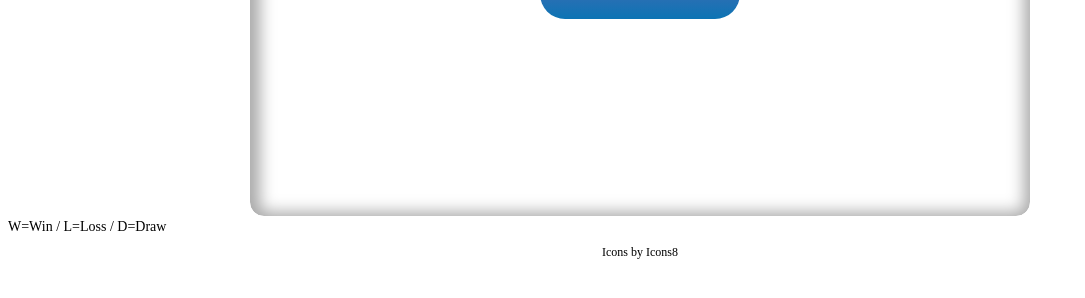
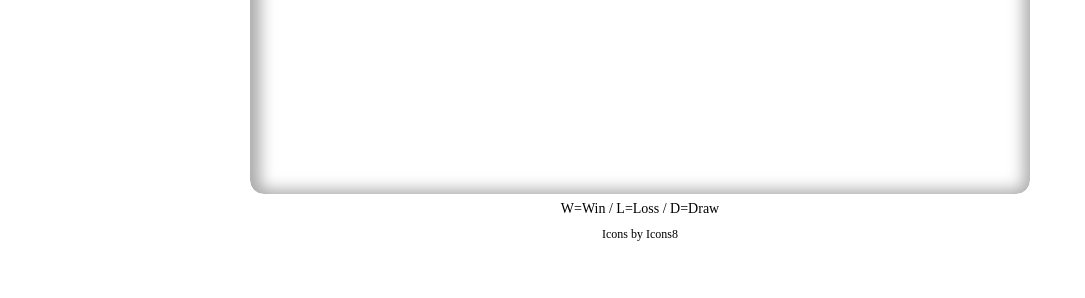
Before and after one commit to rud-y/rockpaperscissors, a plain HTML site: page index.html in a window 1280 px wide. Shown: the part 442-740 px from the top of the page, without its empty margins (0-1085 px from the left). Drawn offline with nearby package versions, Linux system fonts and the light colour scheme.

Commit message:
Align notes

```diff
--- a/styles.css
+++ b/styles.css
@@ -22,7 +22,7 @@
 .app {
  position: relative;
  margin: auto;
- margin-top: 30px;
+ margin-bottom: 6px;
  padding: 15px;
  align-items: center;
  max-width: 750px;
@@ -56,9 +56,9 @@
 }
 
 .notes{
+ display: block;
  font-size: 14px;
- padding: 0;
- margin: 0;
+ text-align: center;
 }
 
 .start-header {
```
